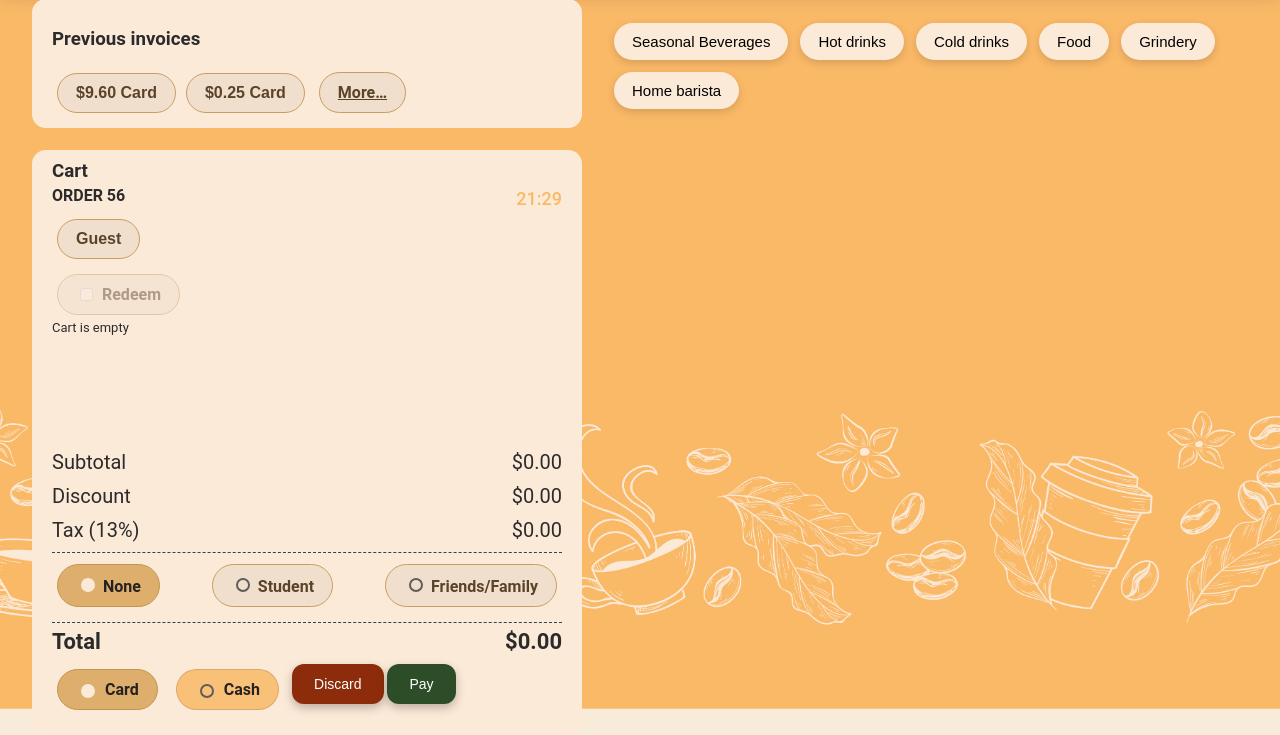
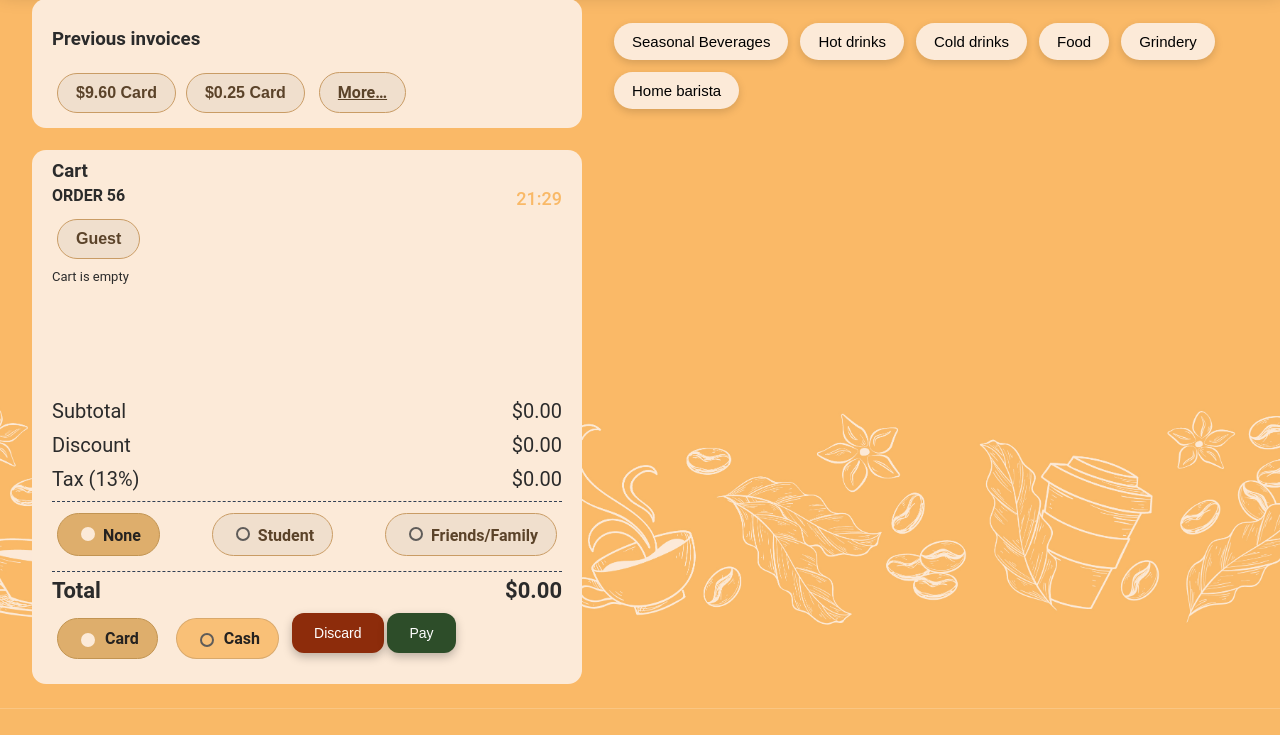
Before and after one commit to markshmidt/coffee-shop-app, a Django app: page / in a window 1280 px wide. Shown: the part 91-826 px from the top of the page. After the commit the page ends 800 px from the top, so only its background shows below. Run offline with Django 5.2, Linux system fonts and the light colour scheme; a user stored in the database is signed in; data comes from the database, SQL or seed files in the repository; data that the repository does not hold is empty; some libraries are stand-ins or nearby versions.

Commit message:
redeem button fixed

```diff
--- a/coffeeshop/store/services/cart.py
+++ b/coffeeshop/store/services/cart.py
@@ -149,7 +149,8 @@ def cart_snapshot(cart):
 
     loyalty = {"projected_points": projected_pts}
     cid = cart.get("customer_id")
-
+    has_customer = bool(cart.get("customer_id") or cart.get("create"))
+    can_redeem = False
     if cid:
         pts = (
                   Customer.objects
@@ -160,17 +161,22 @@ def cart_snapshot(cart):
 
         customer = Customer.objects.only("id", "points_balance").filter(pk=cid).first()
 
-        loyalty.update({"customer_id": cid, "points_balance": pts})
-
-        if customer and cart.get("redeem") and customer.can_redeem():
+        loyalty.update({"customer_id": cid, "points_balance": pts,  "can_redeem": customer.can_redeem() if customer else False})
+        if customer and cart.get("redeem") and loyalty["can_redeem"]:
             loyalty_preview_cents = max(0, subtotal - discount_cents)
-            loyalty_preview_cents = min(loyalty_preview_cents, POS_LOYALTY_PRICE_CAP_CENTS)
-
+            loyalty_preview_cents = min(
+                loyalty_preview_cents,
+                POS_LOYALTY_PRICE_CAP_CENTS
+            )
+            can_redeem = True
+    if not can_redeem:
+        cart["redeem"] = False
 
     return {
          "lines": cart.get("lines", []),
         "discount_code": cart.get("discount_code", "NONE"),
         "payment_method": cart.get("payment_method", "CARD"),
+        "has_customer": has_customer,
 
         # raw cents
         "subtotal_cents": subtotal,
@@ -190,6 +196,8 @@ def cart_snapshot(cart):
         "loyalty": loyalty,
         "loyalty_redemption_cents": loyalty_preview_cents,
         "loyalty_redemption_label": _fmt_cents(loyalty_preview_cents),
+        "redeem": bool(cart.get("redeem")),
+
     }
 
 
--- a/coffeeshop/store/static/css/styles.css
+++ b/coffeeshop/store/static/css/styles.css
@@ -630,9 +630,17 @@ input[type="search"] {
 }
 
 #redeem-label {
-    display: inline-flex;
-    align-items: center;
-    gap: 6px;
+  display: inline-flex;
+  align-items: center;
+  gap: 8px;
+  cursor: pointer;
+  user-select: none;
+}
+
+#redeem {
+  width: 16px;
+  height: 16px;
+  cursor: pointer;
 }
 
 #redeem-label input[type="checkbox"] {
--- a/coffeeshop/store/static/js/cart.js
+++ b/coffeeshop/store/static/js/cart.js
@@ -159,27 +159,35 @@ export function renderCart(cart) {
     if (p) p.checked = true;
   }
 
-  // redeem toggle eligibility
-  const pts = Number(cart?.loyalty?.projected_points ?? 0);   // <- nil safe
-  const subC = Number(cart.subtotal_cents ?? 0);
-  const disC = Number(cart.discount_cents ?? 0);
-  const eligible = pts >= 80 && (subC - disC) > 0;
+ const redeem = document.getElementById('redeem');
+const redeemLabel = document.getElementById('redeem-label');
 
-  const redeem = document.getElementById('redeem');
-  const redeemLabel = document.getElementById('redeem-label');
+const loyalty = cart.loyalty || {};
+const canRedeem = loyalty.can_redeem === true;
+
+/* ---------------------------
+   GUEST → force hide + reset
+---------------------------- */
+if (!cart.has_customer) {
+  if (redeemLabel) redeemLabel.style.display = 'none';
+  if (redeem) {
+    redeem.checked = false;
+    redeem.disabled = true;
+  }
+} else {
+  // customer exists
   if (redeemLabel) {
-    redeemLabel.style.display = 'inline-flex';
-    redeemLabel.style.opacity = eligible ? '1' : '0.4';
+    redeemLabel.style.display = canRedeem ? 'inline-flex' : 'none';
+  }
+
+  if (redeem) {
+    if (redeem.checked !== (cart.redeem === true)) {
+      redeem.checked = cart.redeem === true;
+    }
+    redeem.disabled = !canRedeem;
+  }
 }
 
-if (redeem) {
-    redeem.disabled = !eligible;
-}
-
-  if (redeem) {
-    redeem.disabled = !eligible;
-    redeem.checked  = lp > 0;
-  }
 }
 
 // ------- card buttons handlers ------
--- a/coffeeshop/store/views/customers.py
+++ b/coffeeshop/store/views/customers.py
@@ -182,11 +182,15 @@ def cart_assign_customer(request):
         cid = payload["customer_id"]
         if cid is None:
             cart["customer_id"] = None
+            cart["redeem"] = False
+            cart["loyalty_redemption_cents"] = 0
         else:
             # to ensure the referenced customer actually exists
             if not Customer.objects.filter(pk=cid).exists():
                 return HttpResponseBadRequest("Customer not found")
             cart["customer_id"] = cid
+            cart["redeem"] = False  # reset on change
+            cart["loyalty_redemption_cents"] = 0
 
     #create new customer
     elif "create" in payload:
```
